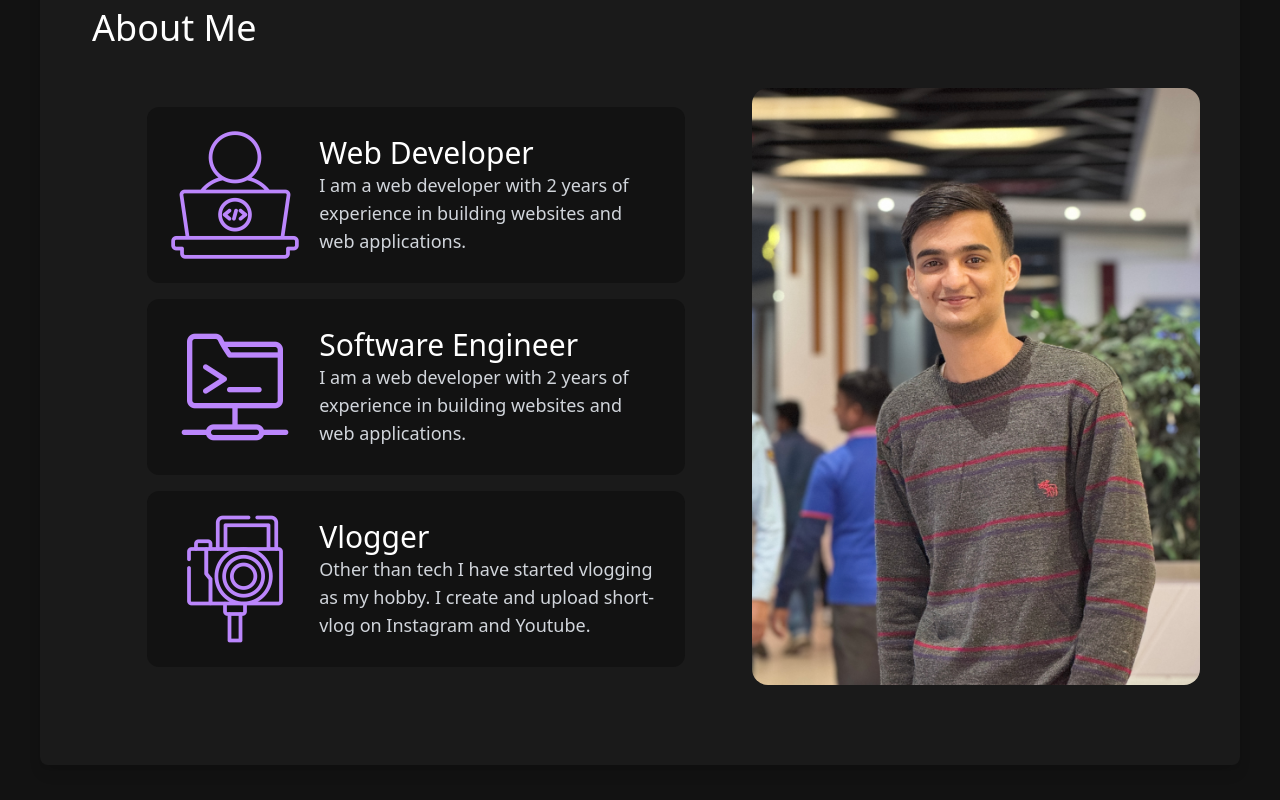
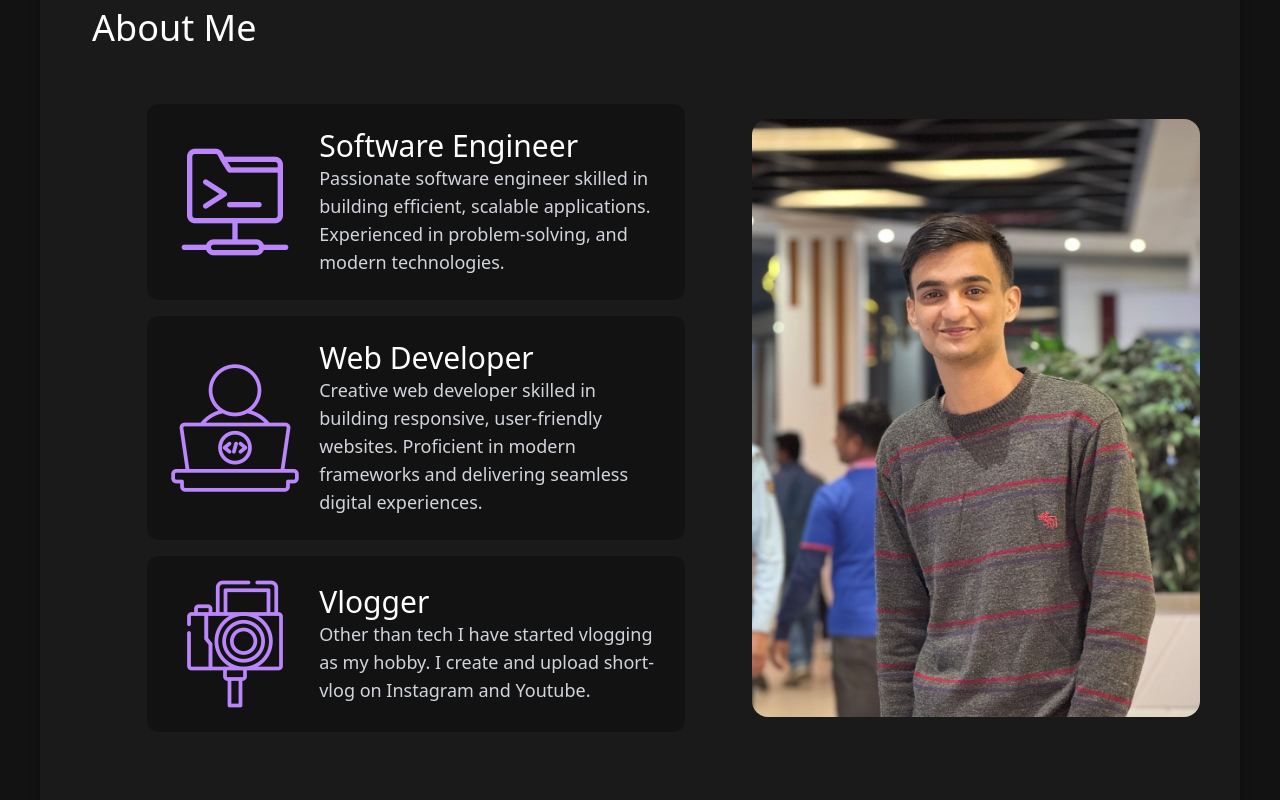
Before and after one commit to kranand06/portfolio, a React (Vite) app: page / in a window 1280 px wide. Shown: the part 880-1680 px from the top of the page. Built offline with nearby package versions, Linux system fonts and the light colour scheme; no server answers.

Commit message:
connect update

```diff
--- a/src/Components/About/About.js
+++ b/src/Components/About/About.js
@@ -1,15 +1,15 @@
 const AboutJs=[
     {
         id:1,
-        title : "Web Developer",
-        img: 'icons/software-developer.png',
-        description : "I am a web developer with 2 years of experience in building websites and web applications.",
+        title : "Software Engineer",
+        img: 'icons/folder.png',
+        description : "Passionate software engineer skilled in building efficient, scalable applications. Experienced in problem-solving, and modern technologies.",
     },
     {
         id:2,
-        title : "Software Engineer",
-        img: 'icons/folder.png',
-        description : "I am a web developer with 2 years of experience in building websites and web applications.",
+        title : "Web Developer",
+        img: 'icons/software-developer.png',
+        description : "Creative web developer skilled in building responsive, user-friendly websites. Proficient in modern frameworks and delivering seamless digital experiences.",
     },
     {
         id:3,
--- a/src/Components/Contact/Connect.jsx
+++ b/src/Components/Contact/Connect.jsx
@@ -1,9 +1,24 @@
 import React from 'react'
+import { FaGithub, FaLinkedin, FaInstagram } from "react-icons/fa";
 
 function Connect() {
-  return (
-    <div>Connect</div>
-  )
+    return (
+        <div className='flex flex-col lg:flex-row gap-6 mt-16 p-3 px-5 items-center lg:items-start'>
+            <h1 className='text-2xl lg:text-3xl'>Connect with me : </h1>
+
+            <div className="flex space-x-6 text-5xl mt-4 lg:mt-0 items-center lg:items-start">
+                <a href="https://github.com/kranand06" target="_blank" rel="noopener noreferrer" className="hover:text-[#BB86FC] transition-all">
+                    <FaGithub />
+                </a>
+                <a href="https://www.linkedin.com/in/kranand6/" target="_blank" rel="noopener noreferrer" className="hover:text-[#BB86FC] transition-all">
+                    <FaLinkedin />
+                </a>
+                <a href="https://instagram.com/kranand6/" target="_blank" rel="noopener noreferrer" className="hover:text-[#BB86FC] transition-all">
+                    <FaInstagram />
+                </a>
+            </div>
+        </div>
+    )
 }
 
 export default Connect
--- a/src/Components/Contact/Contact.jsx
+++ b/src/Components/Contact/Contact.jsx
@@ -2,6 +2,7 @@ import React from 'react'
 import { SiMinutemailer } from "react-icons/si";
 import { IoMdCall } from "react-icons/io";
 import ContactForm from './ContactForm';
+import Connect from './Connect';
 
 
 function Contact() {
@@ -19,6 +20,7 @@ function Contact() {
                 <h1 className='text-5xl m-8'>OR</h1>
                 <ContactForm />
             </div>
+            <Connect />
         </div>
     )
 }
--- a/src/Components/MyProjects/ProjectCard.jsx
+++ b/src/Components/MyProjects/ProjectCard.jsx
@@ -9,8 +9,8 @@ function ProjectCard({ id, title, pic, desc, source, demo }) {
             <h2 className="text-center text-2xl font-semibold">{title}</h2>
             <p className="text-center text-lg font-normal text-gray-400">{desc}</p>
             <div className='flex flex-col md:flex-row justify-center space-y-4 md:space-y-0 md:space-x-4 py-12 w-full'>
-                <a target='blank' href={source}><Button className='px-6 py-3 border-[#BB86FC] text-[#BB86FC] text-lg md:text-xl font-normal rounded-lg shadow-md transition-all hover:scale-105 duration-300' variant="outlined">Source Code</Button></a>
-                <a target='blank' href={demo}><Button className='px-6 py-3 bg-[#BB86FC] text-[#121212] text-lg md:text-xl font-normal rounded-lg shadow-md hover:bg-[#9B6FEF] transition-all hover:scale-105 duration-300' variant="contained">Demo</Button></a>
+                <a target='blank' href={source}><Button className='w-full px-6 py-3 border-[#BB86FC] text-[#BB86FC] text-lg md:text-xl font-normal rounded-lg shadow-md transition-all hover:scale-105 duration-300' variant="outlined">Source Code</Button></a>
+                <a target='blank' href={demo}><Button className='w-full px-6 py-3 bg-[#BB86FC] text-[#121212] text-lg md:text-xl font-normal rounded-lg shadow-md hover:bg-[#9B6FEF] transition-all hover:scale-105 duration-300' variant="contained">Demo</Button></a>
             </div>
         </div>
     )
```
Lines whose indentation alone changed are shown as unchanged.
